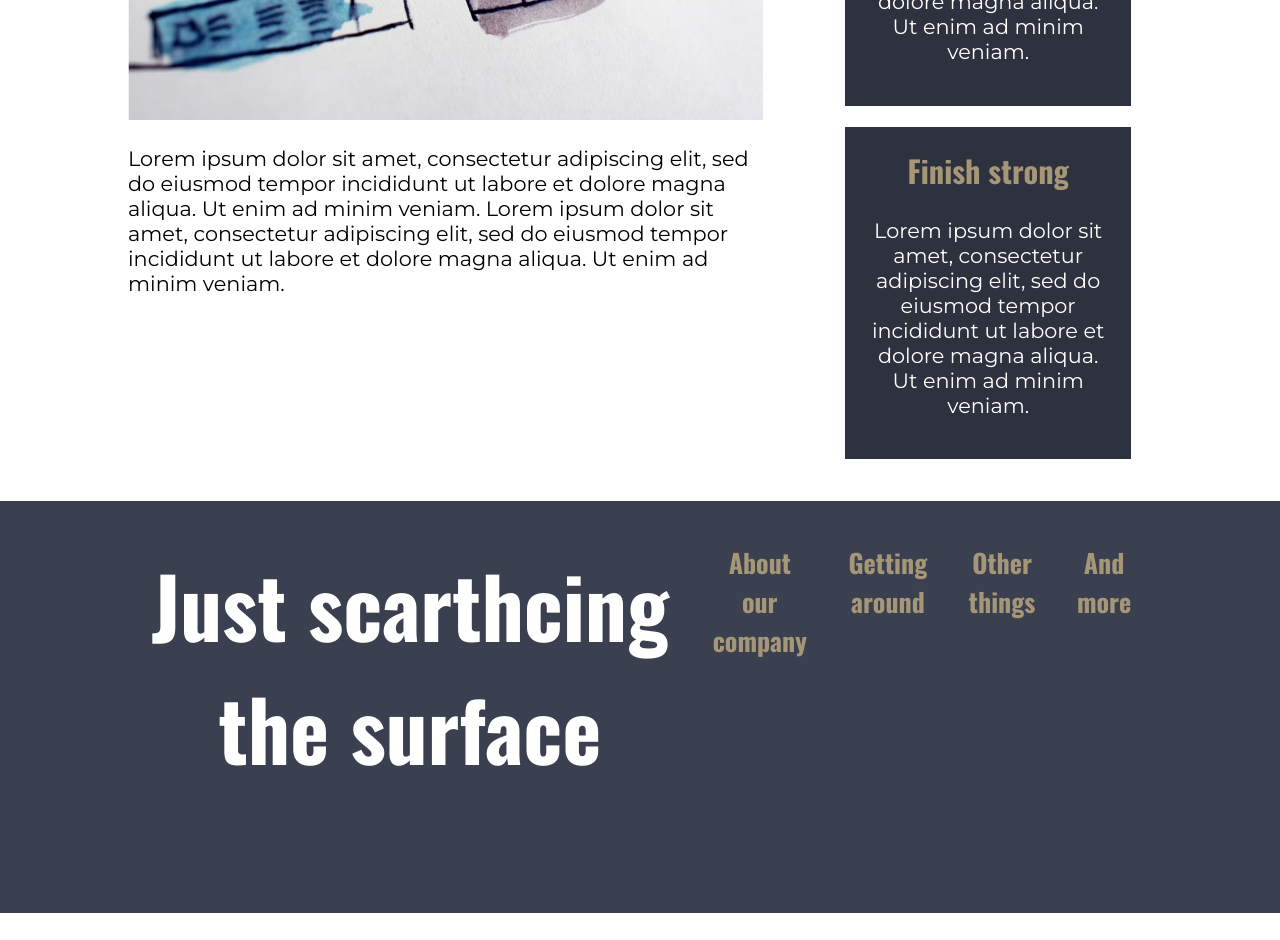
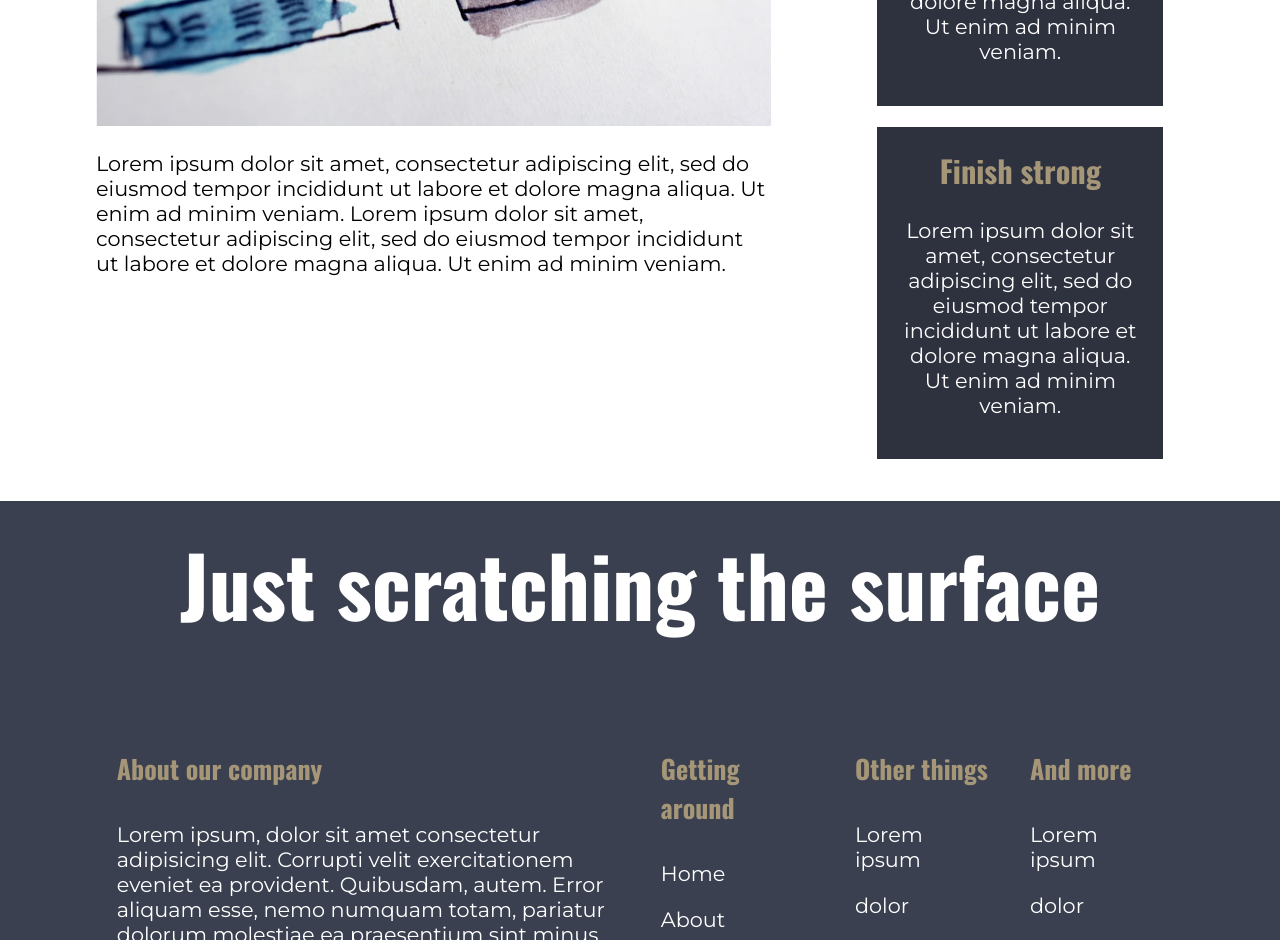
Before and after one commit to lank81/KP_CRL, a plain HTML site: page index.html in a window 1280 px wide. Shown: the part 1860-2800 px from the top of the page. Before the commit the page ends 2773 px from the top, so only its background shows below. Drawn offline with nearby package versions, Linux system fonts and the light colour scheme.

Commit message:
Finalized Version of the last Kevin Powell CRL class

```diff
--- a/index.html
+++ b/index.html
@@ -86,24 +86,34 @@
             </aside>
     </main>
     <footer>
-        <div class="container row">
-            <div class="row">
-                <div class="col">
-                    <h3>Just scarthcing the surface</h3>
+        <div class="container">
+                <div class="row scratching">
+                    <h3>Just scratching the surface</h3>
                 </div>
-            </div>
-            <div class="row">
+                <div class="row about">
                     <div class="col">
                         <h4>About our company</h4>
+                        <p>Lorem ipsum, dolor sit amet consectetur adipisicing elit. Corrupti velit exercitationem eveniet ea provident. Quibusdam, autem. Error aliquam esse, nemo numquam totam, pariatur dolorum molestiae ea praesentium sint minus iste!</p>
                     </div>
                     <div class="col">
                         <h4> Getting around</h4>
+                        <p>Home</p>
+                        <p>About</p>
+                        <p>Contact</p>
                     </div>
                     <div class="col">
                         <h4>Other things</h4>
+                        <p>Lorem ipsum</p>
+                        <p>dolor</p>
+                        <p>sit amet</p>
+                        <p>consectetur</p>
                     </div>
                     <div class="col">
                         <h4>And more</h4>
+                        <p>Lorem ipsum</p>
+                        <p>dolor</p>
+                        <p>sit amet</p>
+                        <p>consectetur</p>
                     </div>
                 </div>
         </div>
--- a/style.css
+++ b/style.css
@@ -25,6 +25,7 @@ h1 {
     font-family: 'Oswald', sans-serif;
     margin-top: 0;
     line-height: 6rem;
+    text-align: left;
 }
 
 h2 {
@@ -69,7 +70,7 @@ h4 {
 }
 
 .container {
-    width: 80%;
+    width: 85%;
     max-width: 1200px;
     margin: 0 auto;
     /* added for nav-toggle positioning */
@@ -85,7 +86,6 @@ header {
 footer {
     background: #3B4050;
     padding: 1em 0;
-    text-align: left;
 }
 
 .nav {
@@ -221,15 +221,18 @@ footer {
     margin-top: 3em;
 }
 
-.qualities__text {
-    display: flex;
-    justify-content: space-between;
+.qualities__text {}
+
+
+.primary-content {
+    width:100%;
 }
 
 .sidebar {
     padding: 1em;
     text-align: center;
     color: #fff;
+    width: 100%;
 }
 
 .sidebar .col {
@@ -237,7 +240,11 @@ footer {
     margin-bottom: 1em;
 }
 
-@media (min-width: 800px) {
+footer p {
+    color: #FFF;
+}
+
+@media (min-width: 1000px) {
 
 
     .nav-toggle {
@@ -294,4 +301,43 @@ footer {
         width: 32%;
     }
 
+    footer {
+        flex-direction: column;
+    }
+
+    footer .scratching {
+        align-content: center;
+        justify-content: center;
+    }
+
+    footer .about .col {
+        text-align: left;
+        max-width: 50%;
+    }
+
+    .qualities__text {
+        display: flex;
+        justify-content: space-between;
+    }
+
+    .sidebar {
+        flex-direction: column;
+        flex-wrap: wrap;
+    }
+
+    .sidebar .col {
+        margin-left:0;
+    }
 }
+
+@media (min-width: 700px) {
+
+    .sidebar {
+        display:flex;
+        flex-direction: row;
+    }
+
+    .sidebar .col {
+        margin-left:1em;
+    }
+}
```
Lines whose indentation alone changed are shown as unchanged.
